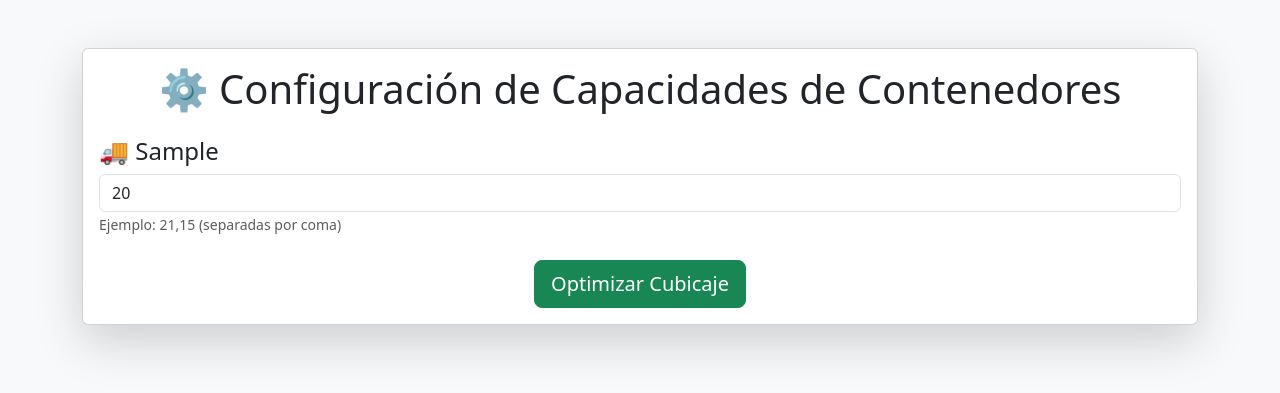
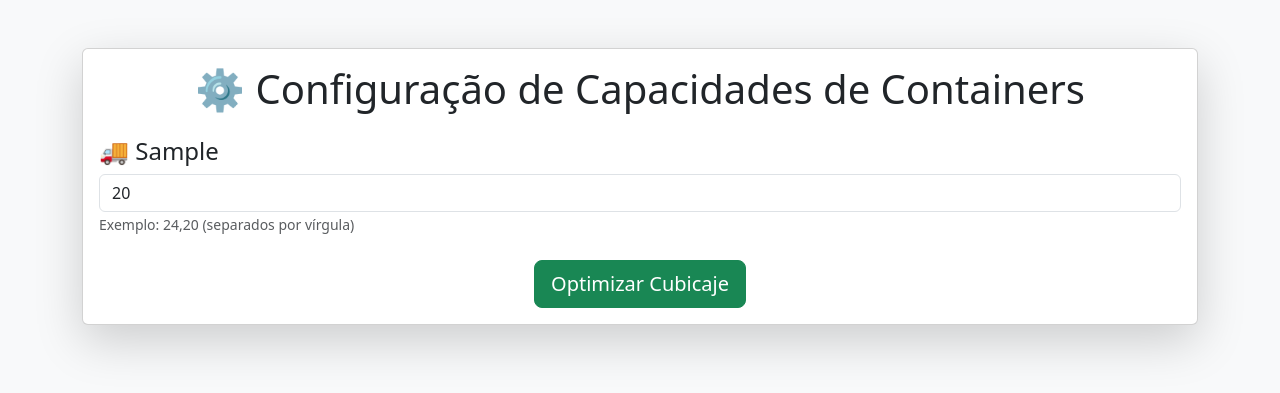
Before and after one commit to Will-i-am-lab/Cubagem-PRB, a Flask app: template templates/select_capacities.html in a window 1280 px wide. Shown: the top 393 px of the page. Run offline with Flask 3, Linux system fonts and the light colour scheme; the template is opened without the code that fills it: most values are stand-ins (such as "Sample title", 1, 10 or a date in 2020).

Commit message:
Update select_capacities.html

```diff
--- a/templates/select_capacities.html
+++ b/templates/select_capacities.html
@@ -1,5 +1,5 @@
 <!DOCTYPE html>
-<html lang="es">
+<html lang="pt">
 <head>
     <meta charset="UTF-8">
     <title>Seleccionar Capacidades por BC</title>
@@ -10,14 +10,14 @@
 <div class="container py-5">
     <div class="card shadow-lg">
         <div class="card-body">
-            <h1 class="card-title text-center mb-4">⚙️ Configuración de Capacidades de Contenedores</h1>
+            <h1 class="card-title text-center mb-4">⚙️ Configuração de Capacidades de Containers</h1>
 
             <form action="/optimize" method="post">
                 {% for bc in bcs %}
                     <div class="mb-4">
                         <h4>🚚 {{ bc }}</h4>
                         <input type="text" name="{{ bc }}" value="{{ capacidad_default.get(bc, [20])|join(',') }}" class="form-control" required>
-                        <small class="form-text text-muted">Ejemplo: 21,15 (separadas por coma)</small>
+                        <small class="form-text text-muted">Exemplo: 24,20 (separados por vírgula)</small>
                     </div>
                 {% endfor %}
 
```
